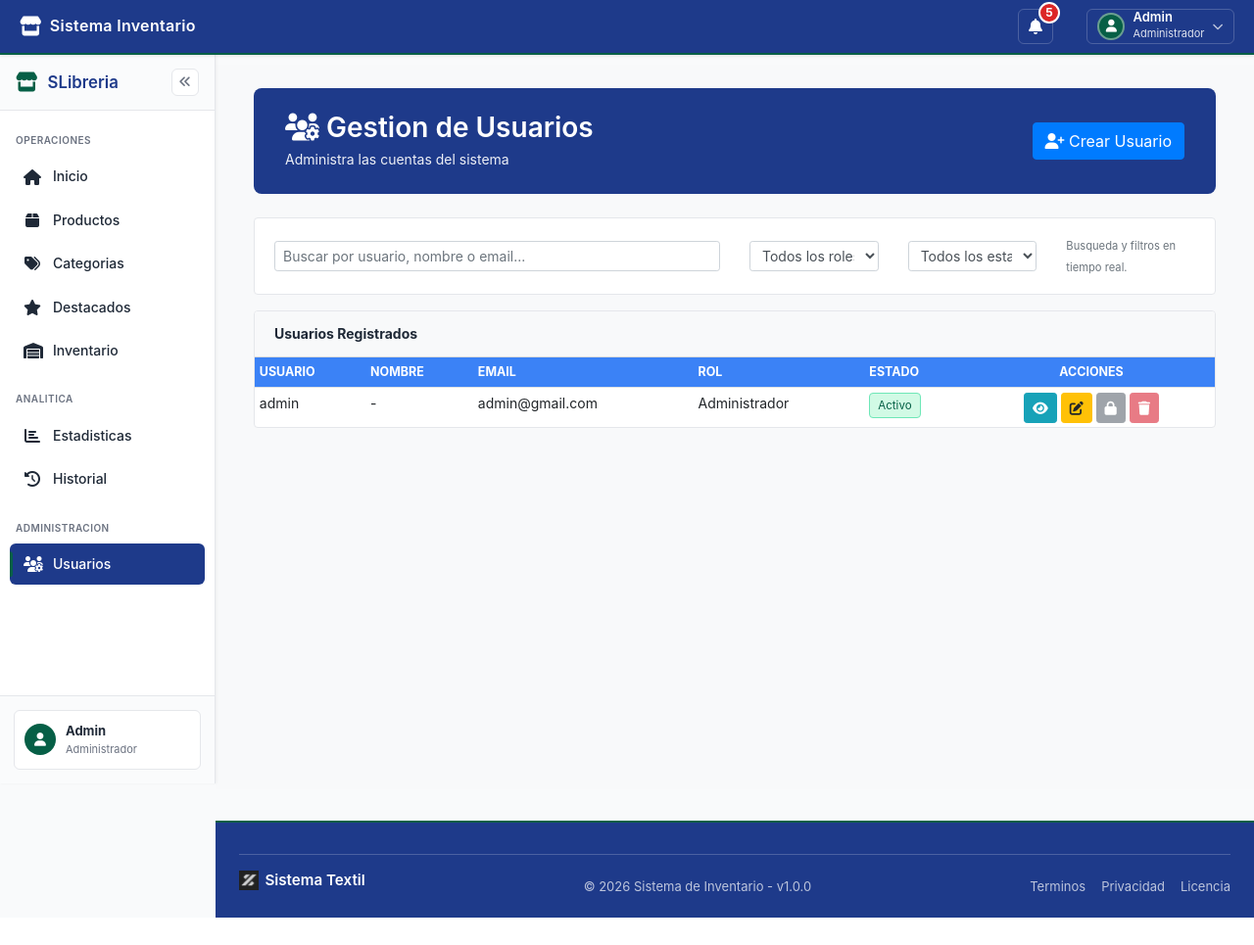
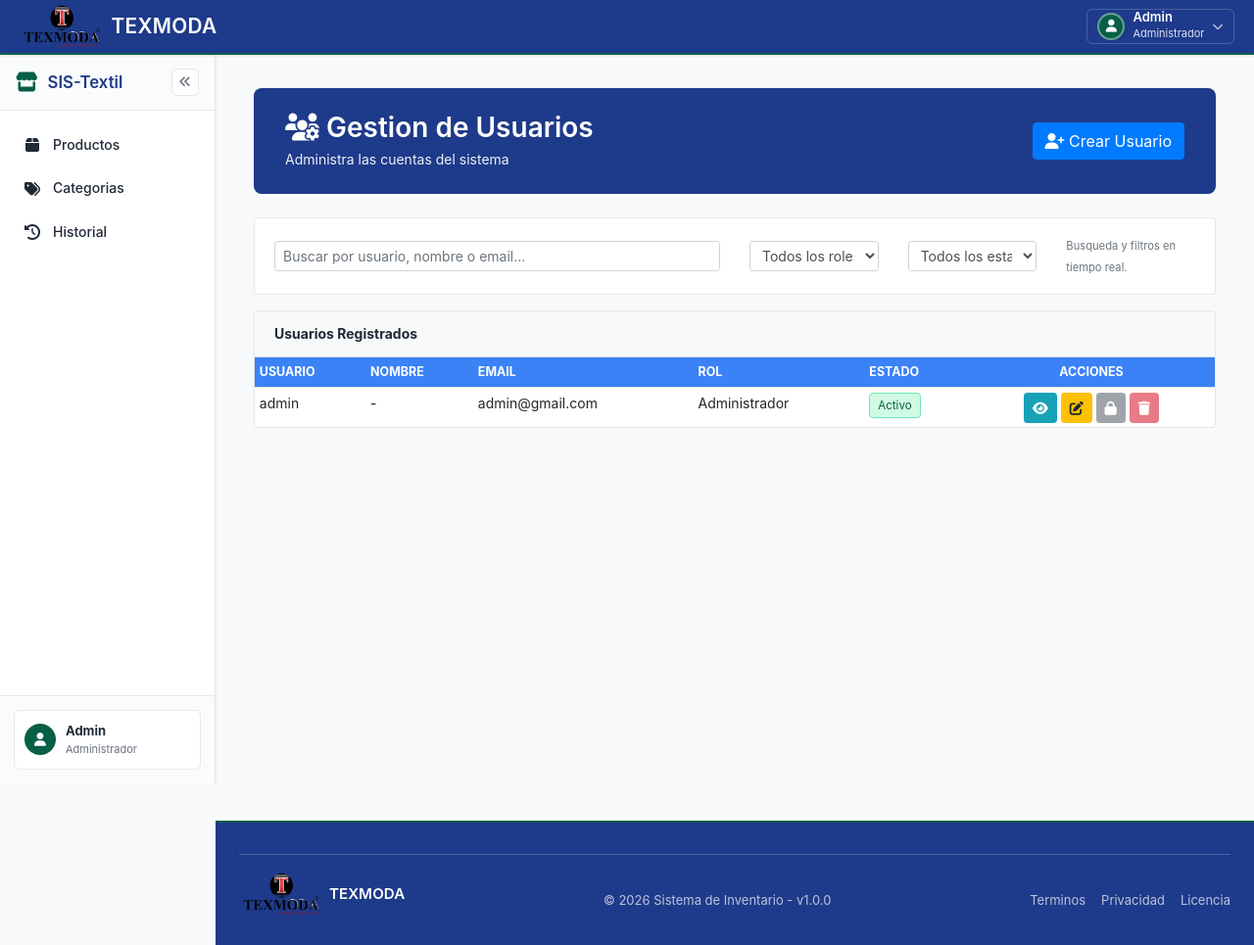
Before and after one commit to Guilder23/Sistema-Textil, a Django app: page /registro/ in a window 1280 px wide. Shown: the whole page at 98% size. Before the commit the page ends 937 px from the top, so only its background shows below. Run offline with Django 4.2, Linux system fonts and the light colour scheme; a user stored in the database is signed in; data comes from the database, SQL or seed files in the repository; both versions use the stored data as it was after the commit; some libraries are stand-ins or nearby versions.

Commit message:
Ajustes de logo, sidebar, navbar y footers. Corrección de errores de plantilla.

```diff
--- a/templates/auth/login.html
+++ b/templates/auth/login.html
@@ -15,7 +15,7 @@
     <div class="login-bg-overlay" aria-hidden="true"></div>
 
     <nav class="navbar navbar-login">
-        <a class="navbar-brand" href="{% url 'core:inicio' %}"><i class="fas fa-layer-group"></i> Sistema Textil</a>
+        <a class="navbar-brand" href="{% url 'core:inicio' %}"><i class="fas fa-layer-group"></i> TEXMODA</a>
         <a href="{% url 'core:inicio' %}" class="btn btn-outline-light btn-sm btn-nav-catalogo">Volver al catalogo</a>
     </nav>
 
--- a/templates/componentes/footer.html
+++ b/templates/componentes/footer.html
@@ -3,7 +3,7 @@
     <div class="footer-container">
         <div class="footer-bottom">
             <div class="footer-section">
-                <h4><img src="{% static 'img/logoAlmacen.png' %}" alt="Logo" class="footer-logo"> Sistema Textil</h4>
+                <h4><img src="{% static 'img/logoAlmacen.png' %}" alt="Logo Almacen" style="height:48px;max-width:180px;object-fit:contain;vertical-align:middle;"> TEXMODA</h4>
             </div>
             <p>&copy; 2026 Sistema de Inventario - v1.0.0</p>
             <div class="footer-legal">
--- a/templates/componentes/navbar-inicio.html
+++ b/templates/componentes/navbar-inicio.html
@@ -5,8 +5,8 @@
     <div class="container-fluid navbar-inicio-container">
         <a class="navbar-brand-inicio" href="{% url 'core:inicio' %}">
             <div class="navbar-logo-wrapper">
-                <i class="fas fa-layer-group"></i>
-                <span class="navbar-brand-text">Sistema Textil</span>
+                <img src="{% static 'img/logoAlmacen.png' %}" alt="Logo Almacen" style="height:48px;max-width:180px;object-fit:contain;vertical-align:middle;">
+                <span class="navbar-brand-text" style="font-size:1.3rem;vertical-align:middle;">TEXMODA</span>
             </div>
         </a>
         <button class="navbar-toggler-inicio" type="button" data-toggle="collapse" data-target="#navbarInicio" aria-controls="navbarInicio" aria-expanded="false" aria-label="Menú">
--- a/templates/componentes/navbar.html
+++ b/templates/componentes/navbar.html
@@ -1,3 +1,4 @@
+{% load static %}
 <nav class="navbar navbar-principal">
     <div class="navbar-container">
         <div class="navbar-left">
@@ -6,28 +7,13 @@
             </button>
             <div class="navbar-logo">
                 <a href="{% url 'core:inicio' %}">
-                    <i class="fas fa-store"></i>
-                    <span class="navbar-brand-text">Sistema Inventario</span>
+                    <img src="{% static 'img/logoAlmacen.png' %}" alt="Logo Almacen" style="height:48px;max-width:180px;object-fit:contain;vertical-align:middle;">
+                    <span class="navbar-brand-text" style="font-size:1.3rem;vertical-align:middle;">TEXMODA</span>
                 </a>
             </div>
         </div>
 
         <div class="navbar-right">
-            <div class="navbar-notificaciones">
-                <button class="navbar-icon-btn" id="notificacionesBtn" title="Notificaciones">
-                    <i class="fas fa-bell"></i>
-                    <span class="badge" id="notificacionesBadge">5</span>
-                </button>
-                <div class="navbar-dropdown notificaciones-dropdown" id="notificacionesDropdown">
-                    <div class="dropdown-header">
-                        <span>Notificaciones</span>
-                        <small class="text-muted">5 nuevas</small>
-                    </div>
-                    <div class="dropdown-items p-3">
-                        <small class="text-muted">Demo visual de notificaciones</small>
-                    </div>
-                </div>
-            </div>
 
             <div class="navbar-usuario">
                 <button class="navbar-user-btn" id="usuarioBtn" title="Mi cuenta">
--- a/templates/componentes/sidebar.html
+++ b/templates/componentes/sidebar.html
@@ -2,7 +2,7 @@
     <div class="sidebar-header">
         <div class="sidebar-brand">
             <i class="fas fa-store"></i>
-            <span class="sidebar-brand-text">SLibreria</span>
+            <span class="sidebar-brand-text">SIS-Textil</span>
         </div>
         <button class="sidebar-collapse-btn" id="sidebarCollapseBtn" title="Colapsar menu">
             <i class="fas fa-angles-left"></i>
@@ -11,20 +11,11 @@
 
     <nav class="sidebar-nav">
         <ul class="sidebar-menu">
+            <!--
             <li class="sidebar-section"><span class="sidebar-section-title">OPERACIONES</span></li>
             <li class="sidebar-item">
                 <a href="{% url 'core:inicio' %}" class="sidebar-link {% if request.path == '/' %}active{% endif %}">
                     <i class="fas fa-home"></i><span>Inicio</span>
-                </a>
-            </li>
-            <li class="sidebar-item">
-                <a href="{% url 'productos:listar_productos' %}" class="sidebar-link {% if '/productos/' in request.path %}active{% endif %}">
-                    <i class="fas fa-box"></i><span>Productos</span>
-                </a>
-            </li>
-            <li class="sidebar-item">
-                <a href="{% url 'categorias:listar_categorias' %}" class="sidebar-link {% if '/categorias/' in request.path %}active{% endif %}">
-                    <i class="fas fa-tags"></i><span>Categorias</span>
                 </a>
             </li>
             <li class="sidebar-item">
@@ -37,16 +28,10 @@
                     <i class="fas fa-warehouse"></i><span>Inventario</span>
                 </a>
             </li>
-
             <li class="sidebar-section"><span class="sidebar-section-title">ANALITICA</span></li>
             <li class="sidebar-item">
                 <a href="{% url 'estadisticas:estadisticas_basicas' %}" class="sidebar-link {% if '/estadisticas/' in request.path %}active{% endif %}">
                     <i class="fas fa-chart-bar"></i><span>Estadisticas</span>
-                </a>
-            </li>
-            <li class="sidebar-item">
-                <a href="{% url 'historial:historial_cambios' %}" class="sidebar-link {% if '/historial/' in request.path %}active{% endif %}">
-                    <i class="fas fa-history"></i><span>Historial</span>
                 </a>
             </li>
             {% if user.is_staff %}
@@ -57,6 +42,22 @@
                 </a>
             </li>
             {% endif %}
+            -->
+            <li class="sidebar-item">
+                <a href="{% url 'productos:listar_productos' %}" class="sidebar-link {% if '/productos/' in request.path %}active{% endif %}">
+                    <i class="fas fa-box"></i><span>Productos</span>
+                </a>
+            </li>
+            <li class="sidebar-item">
+                <a href="{% url 'categorias:listar_categorias' %}" class="sidebar-link {% if '/categorias/' in request.path %}active{% endif %}">
+                    <i class="fas fa-tags"></i><span>Categorias</span>
+                </a>
+            </li>
+            <li class="sidebar-item">
+                <a href="{% url 'historial:historial_cambios' %}" class="sidebar-link {% if '/historial/' in request.path %}active{% endif %}">
+                    <i class="fas fa-history"></i><span>Historial</span>
+                </a>
+            </li>
         </ul>
     </nav>
 
```
Also changed, not shown: templates/componentes/footer-inicio.html (+4 -3 lines), db.sqlite3, static/img/landing/login-panel.svg, static/img/logoAlmacen.png, static/img/texmoda_logo.png (added).
